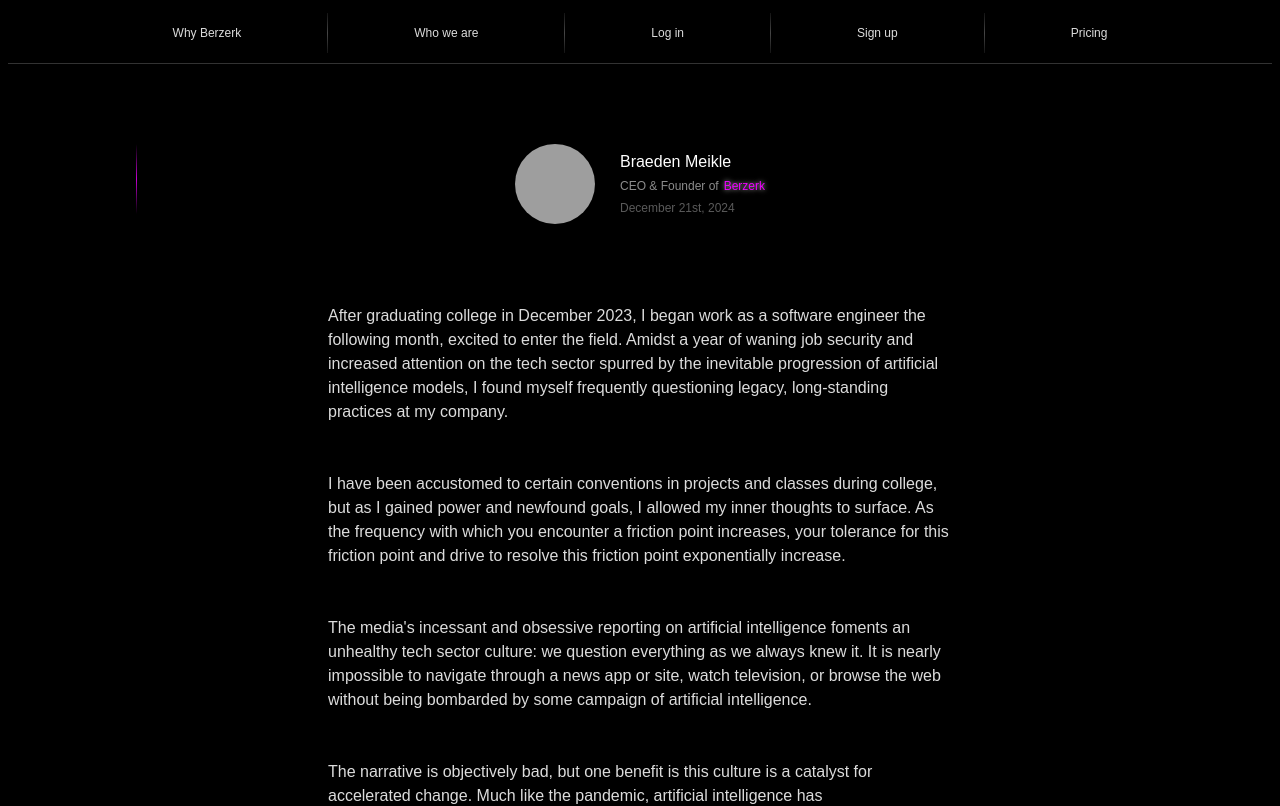
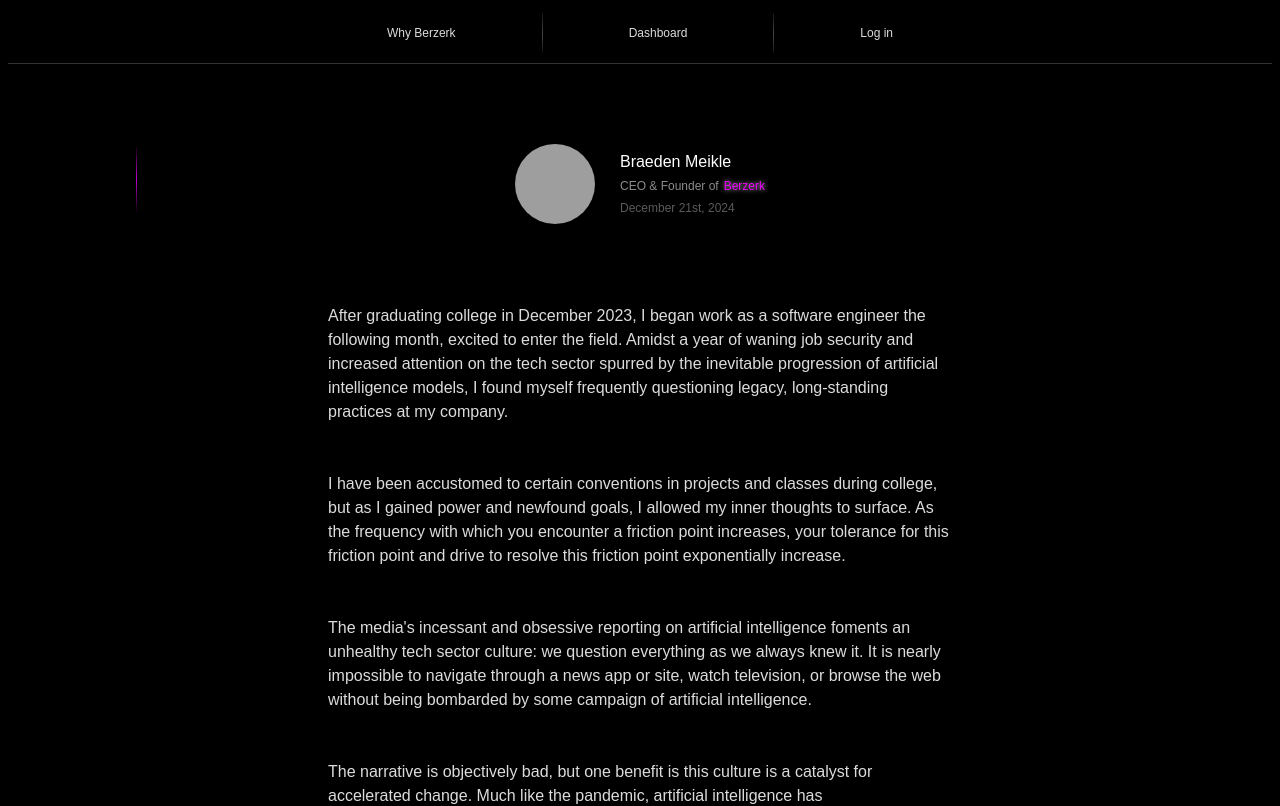
Before and after one commit to bmeikle56/bz-dev, a Next.js app: page /about in a window 1280 px wide. Shown: the top 806 px of the page. Built offline with nearby package versions, Linux system fonts and the light colour scheme; grey boxes are pictures that could not be loaded.

Commit message:
Remove some unused code, cleanup tab bar

```diff
--- a/src/app/cmp/impl/TabBar.js
+++ b/src/app/cmp/impl/TabBar.js
@@ -9,10 +9,8 @@ function TabBar() {
 
   const tabs = [
     {txt: 'Why Berzerk', action: () => { router.push('/home') }},
-    {txt: 'Who we are',  action: () => { router.push('/about') }},
+    {txt: 'Dashboard',  action: () => { router.push('/dash') }},
     {txt: 'Log in',      action: () => { router.push('/auth'); toggleLogin(true) }},
-    {txt: 'Sign up',     action: () => { router.push('/auth'); toggleLogin(false) }},
-    {txt: 'Pricing',     action: () => { router.push('/pricing') }},
   ]
 
   return (
--- a/src/app/dash/playground/page.js
+++ b/src/app/dash/page.js
@@ -2,7 +2,7 @@
 
 import { motion } from 'motion/react'
 import React, { useEffect, useState } from 'react'
-import { Work } from '../../cmp/Components'
+import { Work } from '../cmp/Components'
 
 function CurlyBrace({ x = 0, y = 0, height = 200, width = 20, stroke = "white" }) {
   const control = height / 4;
```
Also changed, not shown: src/app/dash/dir/page.js (deleted, +0 -8 lines), src/app/dash/mgr/page.js (deleted, +0 -8 lines), src/app/pricing/page.js (deleted, +0 -15 lines).
